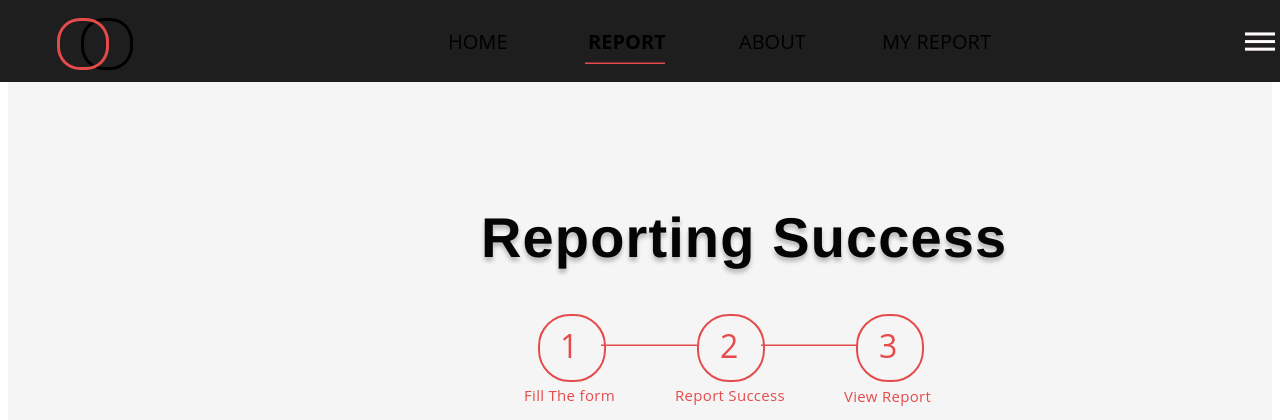
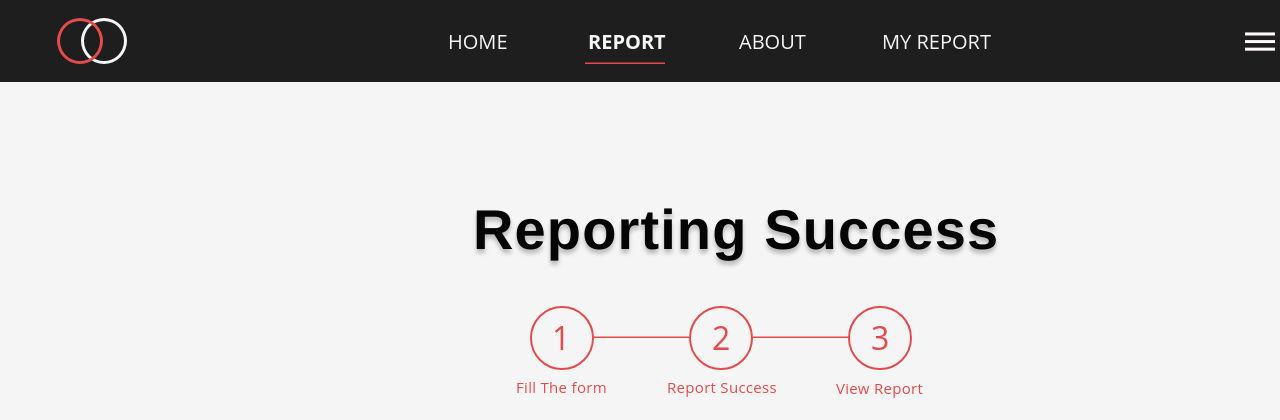
Before and after one commit to farhangold/ayo-lapor, a CodeIgniter app: page /ayo-lapor/index.php/report/reportsuccess in a window 1280 px wide; the page is wider, and only the part inside the window is pictured. Shown: the top 420 px of that part. Run offline with CodeIgniter, Linux system fonts and the light colour scheme.

Commit message:
update reportsuccess

```diff
--- a/application/views/modul-report/reportsuccess.php
+++ b/application/views/modul-report/reportsuccess.php
@@ -2,7 +2,8 @@
 <html>
 
   <head>
-    <link rel="stylesheet" href="<?= base_url('assets') ?>/style.css" />
+  <link rel="stylesheet" href="<?= base_url('assets') ?>/style.css" />
+  <link rel="stylesheet" href="	https://cdn.jsdelivr.net/npm/bootstrap@5.3.2/dist/css/bootstrap.min.css">
   </head>
 
   <body>
--- a/assets/style.css
+++ b/assets/style.css
@@ -278,7 +278,7 @@
   position: absolute;
   top: 0;
   font-family: "Open Sans", Helvetica;
-  color: var(--white);
+  color: #f5f5f5;
   font-size: 20px;
   letter-spacing: 0;
   line-height: normal;
@@ -290,7 +290,7 @@
   position: absolute;
   top: 0;
   font-family: "Open Sans", Helvetica;
-  color: var(--white);
+  color:#f5f5f5;
   font-size: 20px;
   letter-spacing: 0;
   line-height: normal;
@@ -303,7 +303,7 @@
   position: absolute;
   top: 0;
   font-family: "Open Sans", Helvetica;
-  color: var(--white);
+  color: #f5f5f5;
   font-size: 20px;
   letter-spacing: 0;
   line-height: normal;
@@ -316,7 +316,7 @@
   left: 434px;
   font-family: "Open Sans", Helvetica;
   font-weight: 400;
-  color: var(--white);
+  color: #f5f5f5;
   font-size: 20px;
   letter-spacing: 0;
   line-height: normal;
@@ -341,7 +341,7 @@
   left: 24px;
   border-radius: 22.94px/23px;
   border: 3px solid;
-  border-color: var(--white);
+  border-color: #f5f5f5;
   position: absolute;
   top: 0;
 }
```
